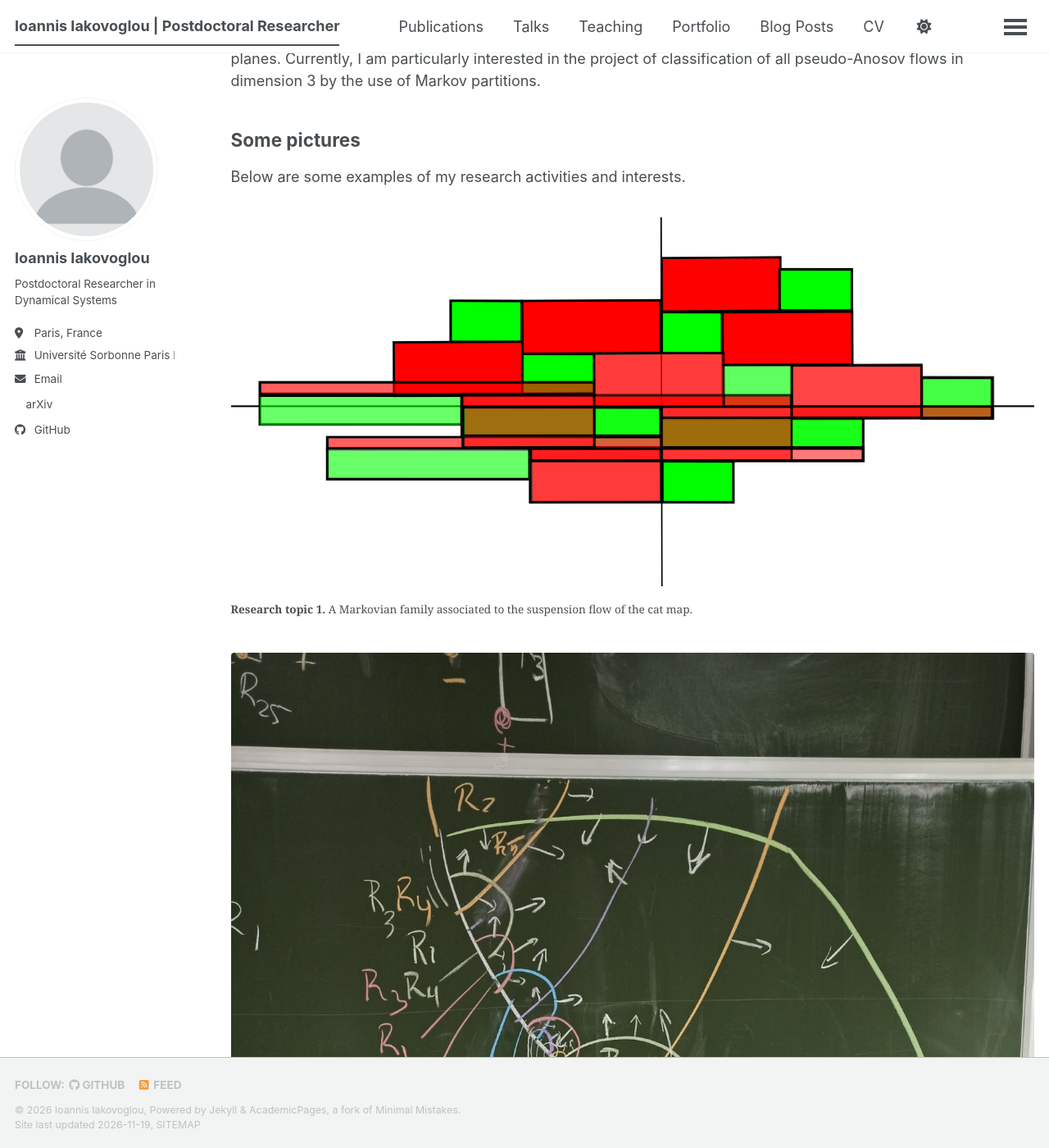
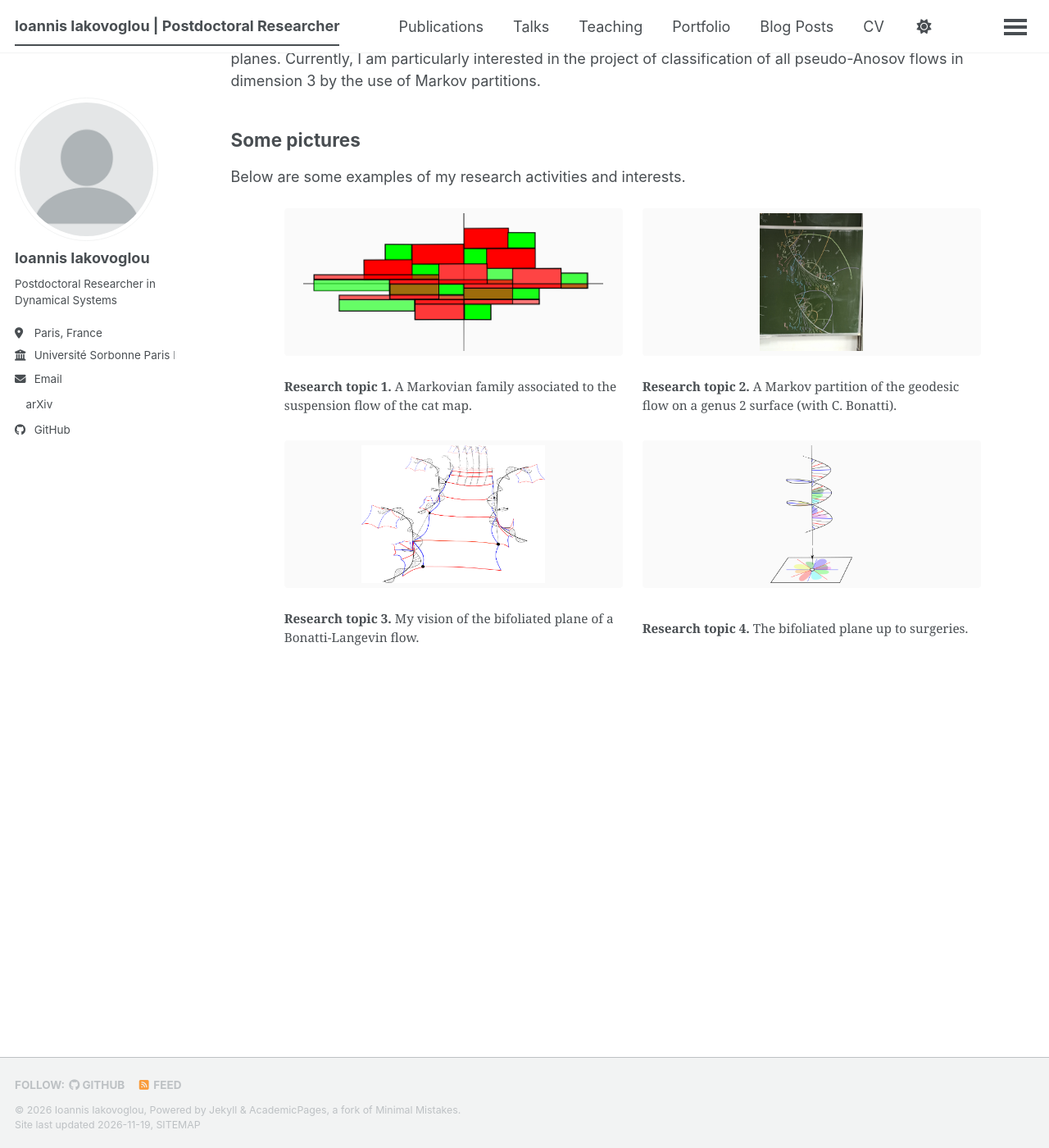
Before and after one commit to ioannisiakovoglou/ioannisiakovoglou.github.io, a Jekyll site: the page built from _pages/about.md, in a window 1280 px wide and 1400 px high, scrolled down 361 px. Shown: the whole window at 82% size. Built offline with Jekyll 4.4.1, drawn with Linux system fonts in a browser that asks for light colours; a script bundle is joined from its source files by our own code; a style sheet for code colours, icons or effects is not loaded.

Commit message:
Update main.scss

```diff
--- a/assets/css/main.scss
+++ b/assets/css/main.scss
@@ -38,45 +38,43 @@
 ;
 /* Research figures gallery */
 
-.page__content .research-gallery {
+.research-gallery {
   display: grid !important;
   grid-template-columns: repeat(2, minmax(0, 1fr)) !important;
-  gap: 25px !important;
-  align-items: stretch !important;
-  margin: 30px 0;
+  gap: 24px !important;
+  max-width: 850px;
+  margin: 25px auto;
 }
 
-.page__content .research-gallery figure {
+.research-gallery figure {
   margin: 0 !important;
-  width: 100% !important;
   min-width: 0;
 }
 
-.page__content .research-gallery img {
+.research-gallery img {
   display: block !important;
   width: 100% !important;
-  height: 260px !important;
-  max-height: 260px !important;
+  height: 180px !important;
+  max-height: 180px !important;
   object-fit: contain !important;
-  padding: 10px !important;
-  box-sizing: border-box !important;
+  box-sizing: border-box;
+  padding: 6px;
   background: #fafafa;
-  border: 1px solid #eeeeee;
-  border-radius: 4px;
 }
 
-.page__content .research-gallery figcaption {
-  margin-top: 10px;
+.research-gallery figcaption {
+  margin-top: 8px;
   font-size: 0.85em;
   line-height: 1.5;
 }
 
 @media screen and (max-width: 600px) {
-  .page__content .research-gallery {
+  .research-gallery {
     grid-template-columns: 1fr !important;
   }
 
-  .page__content .research-gallery img {
-    height: 260px !important;
+  .research-gallery img {
+    height: 200px !important;
+    max-height: 200px !important;
   }
 }
```
